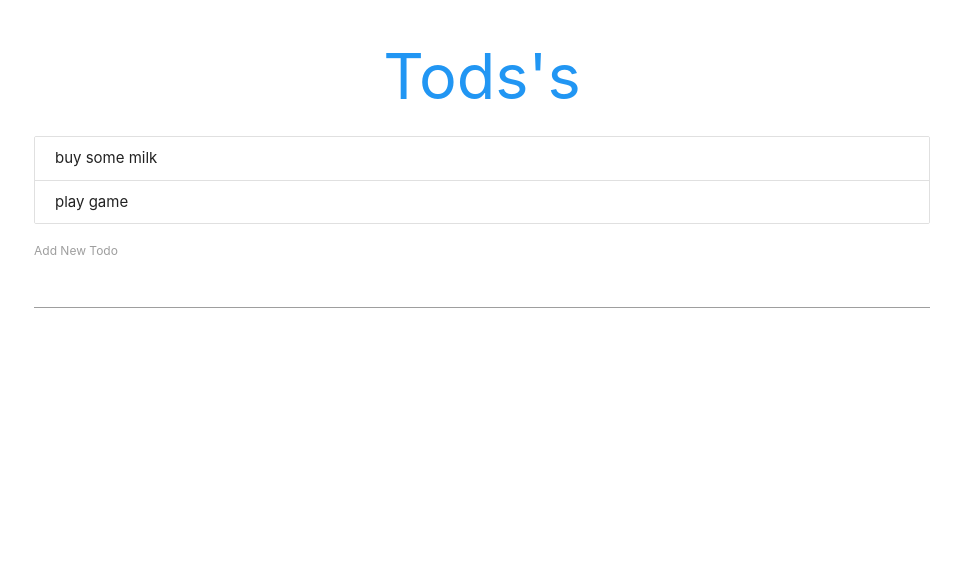
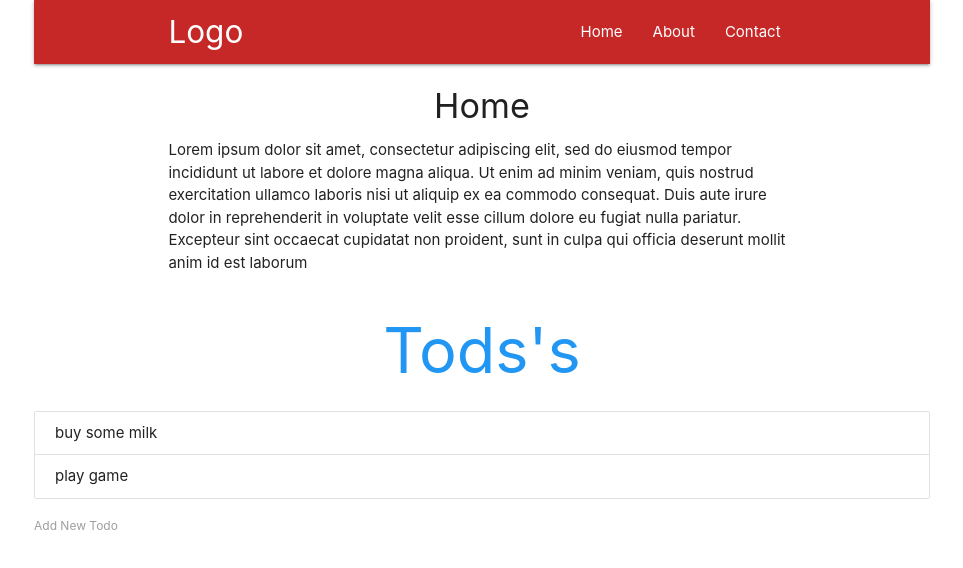
Before and after one commit to nazirahmad50/TodoList-react-redux, a React (Create React App) app in the folder todolistapp/: page / in a window 1280 px wide. Shown: the top 568 px of the page, without its empty margins (158-1121 px from the left). Built offline with nearby package versions, Linux system fonts and the light colour scheme.

Commit message:
Add react router.

```diff
--- a/todolistapp/src/App.js
+++ b/todolistapp/src/App.js
@@ -1,6 +1,14 @@
 import React, { Component } from 'react';
+import {BrowserRouter, Route} from "react-router-dom";
 import Todos from "./Todos";
 import AddTodo from "./AddTodo";
+
+import Navbar from "./components/Navbar";
+import Home from "./components/Home";
+import About from "./components/About";
+import Contact from "./components/Contact";
+
+
 
 
 class App extends Component{
@@ -39,6 +47,12 @@
   render(){
     return (
       <div className="todo-app container">
+        <BrowserRouter>
+          <Navbar/>
+          <Route exact path="/" component={Home}/>
+          <Route path="/about" component={About}/>
+          <Route path="/contact" component={Contact}/>
+        </BrowserRouter>
         <h1 className="center blue-text">Tods's</h1>
         <Todos todos={this.state.todos} deleteTodo={this.deleteTodo}/>
         <AddTodo addTodo={this.addTodo}/>
--- /dev/null
+++ b/todolistapp/src/components/About.js
@@ -0,0 +1,11 @@
+import React from "react";
+
+ const About = ()=>{
+    return(
+        <div className="container">
+            <h4 className="center">About</h4>
+            <p>Lorem ipsum dolor sit amet, consectetur adipiscing elit, sed do eiusmod tempor incididunt ut labore et dolore magna aliqua. Ut enim ad minim veniam, quis nostrud exercitation ullamco laboris nisi ut aliquip ex ea commodo consequat. Duis aute irure dolor in reprehenderit in voluptate velit esse cillum dolore eu fugiat nulla pariatur. Excepteur sint occaecat cupidatat non proident, sunt in culpa qui officia deserunt mollit anim id est laborum</p>
+        </div>
+    )
+}
+export default About;
--- /dev/null
+++ b/todolistapp/src/components/Contact.js
@@ -0,0 +1,11 @@
+import React from "react";
+
+ const Contact = ()=>{
+    return(
+        <div className="container">
+            <h4 className="center">Contact</h4>
+            <p>Lorem ipsum dolor sit amet, consectetur adipiscing elit, sed do eiusmod tempor incididunt ut labore et dolore magna aliqua. Ut enim ad minim veniam, quis nostrud exercitation ullamco laboris nisi ut aliquip ex ea commodo consequat. Duis aute irure dolor in reprehenderit in voluptate velit esse cillum dolore eu fugiat nulla pariatur. Excepteur sint occaecat cupidatat non proident, sunt in culpa qui officia deserunt mollit anim id est laborum</p>
+        </div>
+    )
+}
+export default Contact;
--- /dev/null
+++ b/todolistapp/src/components/Home.js
@@ -0,0 +1,11 @@
+import React from "react";
+
+ const Home = ()=>{
+    return(
+        <div className="container">
+            <h4 className="center">Home</h4>
+            <p>Lorem ipsum dolor sit amet, consectetur adipiscing elit, sed do eiusmod tempor incididunt ut labore et dolore magna aliqua. Ut enim ad minim veniam, quis nostrud exercitation ullamco laboris nisi ut aliquip ex ea commodo consequat. Duis aute irure dolor in reprehenderit in voluptate velit esse cillum dolore eu fugiat nulla pariatur. Excepteur sint occaecat cupidatat non proident, sunt in culpa qui officia deserunt mollit anim id est laborum</p>
+        </div>
+    )
+}
+export default Home;
--- /dev/null
+++ b/todolistapp/src/components/Navbar.js
@@ -0,0 +1,18 @@
+import React from "react";
+
+ const Navbar = ()=>{
+    return(
+        <nav className="nav-wrapper red darken-3">
+            <div className="container">
+                <a className="brand-logo">Logo</a>
+                <ul className="right">
+                    <li><a href="/">Home</a></li>
+                    <li><a href="/about">About</a></li>
+                    <li><a href="/contact">Contact</a></li>
+
+                </ul>
+            </div>
+        </nav>
+    )
+}
+export default Navbar;
```
Also changed, not shown: 1 other file (tests, documents, lock files or other folders).
